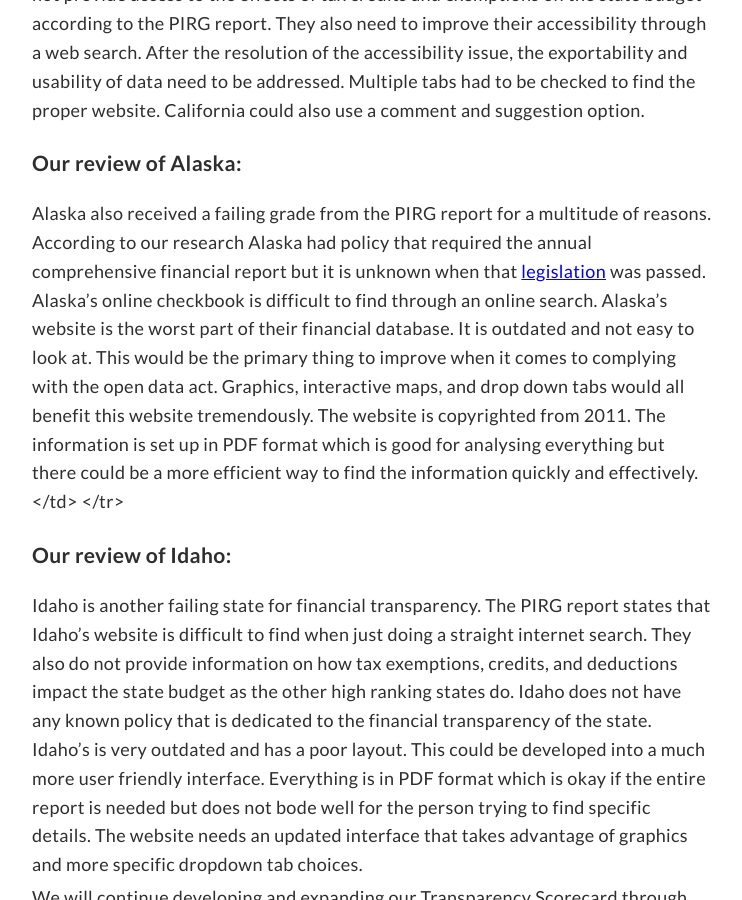
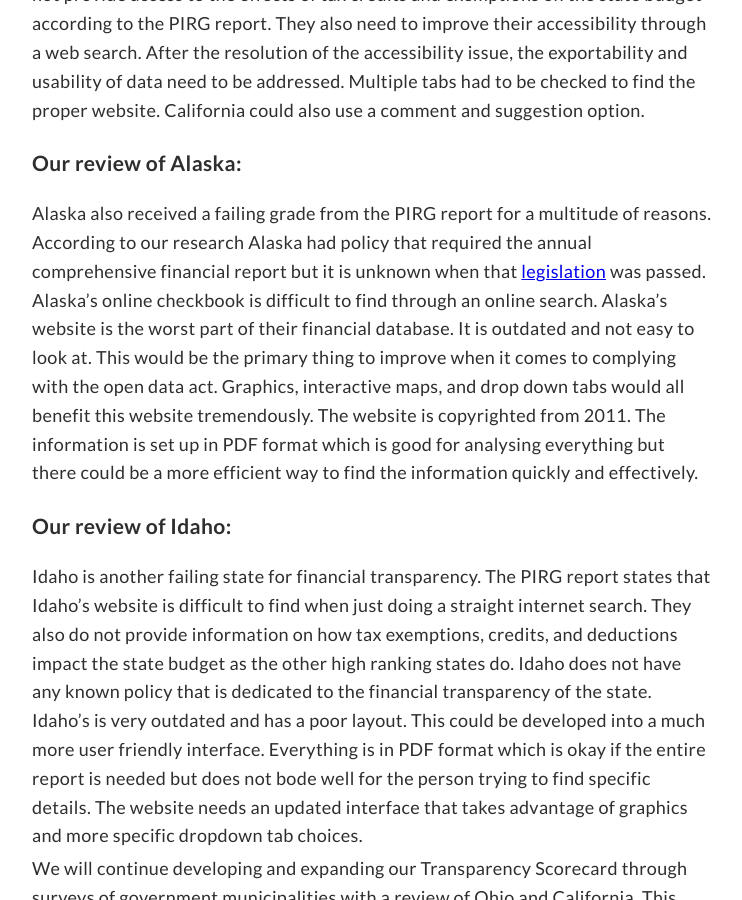
Before and after one commit to opendatainitiative/opendatainitiative.github.io, a Jekyll site: the page built from transparency-scorecard.md, in a window 1280 px wide and 900 px high, scrolled down 2352 px. Shown: the whole window, without its empty margins (268-1010 px from the left). Built offline with Jekyll 4.4.1, drawn with Linux system fonts in a browser that asks for light colours.

Commit message:
one last syntax error correction

```diff
--- a/transparency-scorecard.md
+++ b/transparency-scorecard.md
@@ -42,7 +42,7 @@ title: Transparency Scorecard
     <td colspan="2"><h3>Our review of California:</h3> California was ranked as the state with the worst financial transparency according to the PIRG report. Even with attempted <a href="https://leginfo.legislature.ca.gov/faces/billNavClient.xhtml?bill_id=201520160AB169">legislation in the Fall of 2015</a> and <a href="https://www.datacoalition.org/california-leaders-on-open-data-step-by-step-progress-but-no-master-plan/">“step by step”</a> progress they lag far behind states with the best financial transparency. California needs to streamline all their expenditures into one portal. The state database provides helpful maps and graphics for general overviews of expenditures, but it does not provide easy access to the details. California also does not provide access to the effects of tax credits and exemptions on the state budget according to the PIRG report. They also need to improve their accessibility through a web search. After the resolution of the accessibility issue, the exportability and usability of data need to be addressed. Multiple tabs had to be checked to find the proper website. California could also use a comment and suggestion option.</td>
   </tr>
     <tr>
-      <td colspan="2"><h3>Our review of Alaska:</h3> Alaska also received a failing grade from the PIRG report for a multitude of reasons. According to our research Alaska had policy that required the annual comprehensive financial report but it is unknown when that <a href="http://www.akleg.gov/basis/Home/BillsandLaws">legislation<a/> was passed. Alaska’s online checkbook is difficult to find through an online search. Alaska’s website is the worst part of their financial database. It is outdated and not easy to look at. This would be the primary thing to improve when it comes to complying with the open data act. Graphics, interactive maps, and drop down tabs would all benefit this website tremendously. The website is copyrighted from 2011. The information is set up in PDF format which is good for analysing  everything but there could be a more efficient way to find the information quickly and effectively.</td>
+      <td colspan="2"><h3>Our review of Alaska:</h3> Alaska also received a failing grade from the PIRG report for a multitude of reasons. According to our research Alaska had policy that required the annual comprehensive financial report but it is unknown when that <a href="http://www.akleg.gov/basis/Home/BillsandLaws">legislation</a> was passed. Alaska’s online checkbook is difficult to find through an online search. Alaska’s website is the worst part of their financial database. It is outdated and not easy to look at. This would be the primary thing to improve when it comes to complying with the open data act. Graphics, interactive maps, and drop down tabs would all benefit this website tremendously. The website is copyrighted from 2011. The information is set up in PDF format which is good for analysing  everything but there could be a more efficient way to find the information quickly and effectively.</td>
   </tr>
   <tr>
           <td colspan="2"><h3>Our review of Idaho: </h3> Idaho is another failing state for financial transparency. The PIRG report states that Idaho’s website is difficult to find when just doing a straight internet search. They also do not provide information on how tax exemptions,  credits, and deductions impact the state budget as the other high ranking states do. Idaho does not have any known policy that is dedicated to the financial transparency of the state. Idaho’s is very outdated and has a poor layout. This could be developed into a much more user friendly interface. Everything is in PDF format which is okay if the entire report is needed but does not bode well for the person trying to find specific details. The website needs an updated interface that takes advantage of graphics and more specific dropdown tab choices.</td>
```
